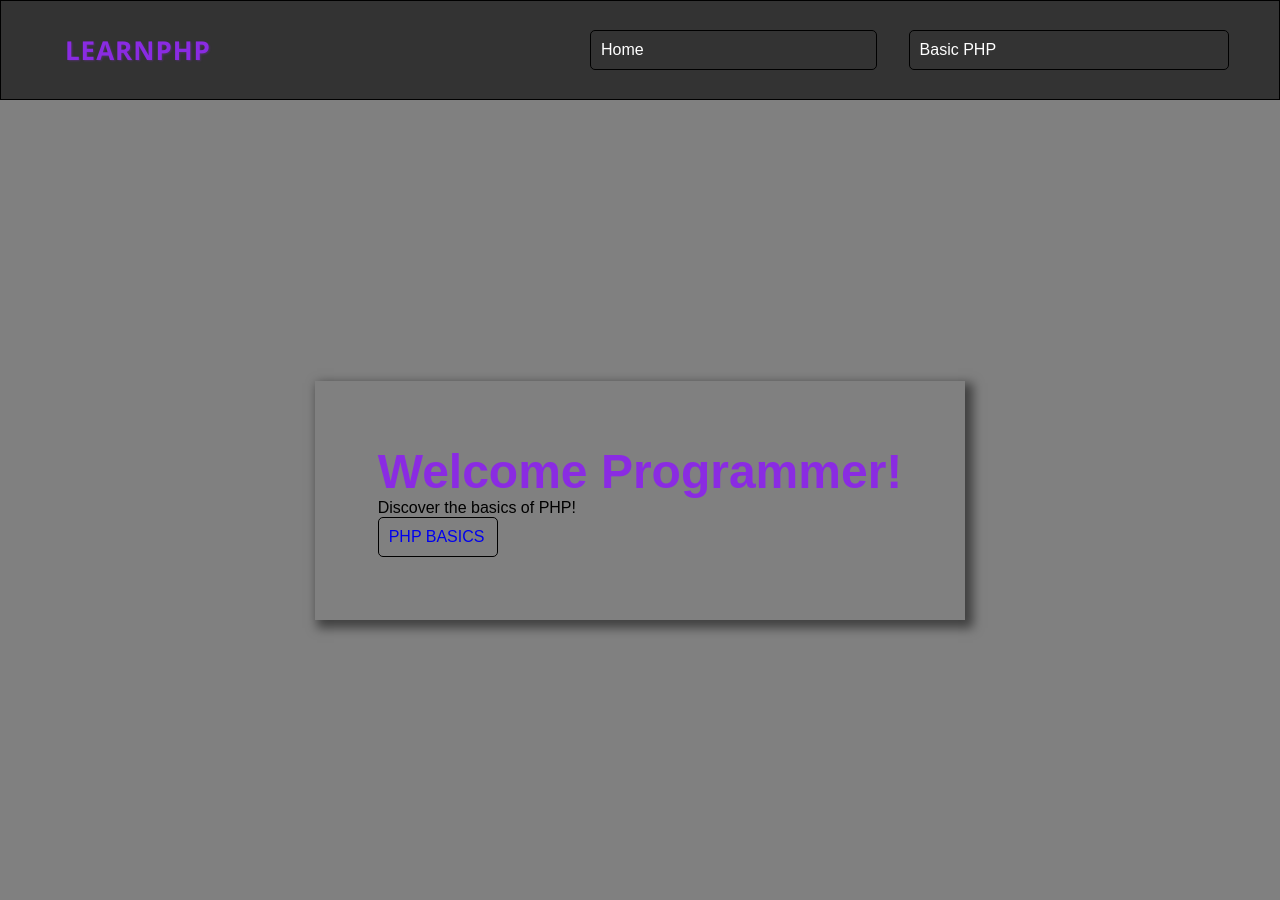
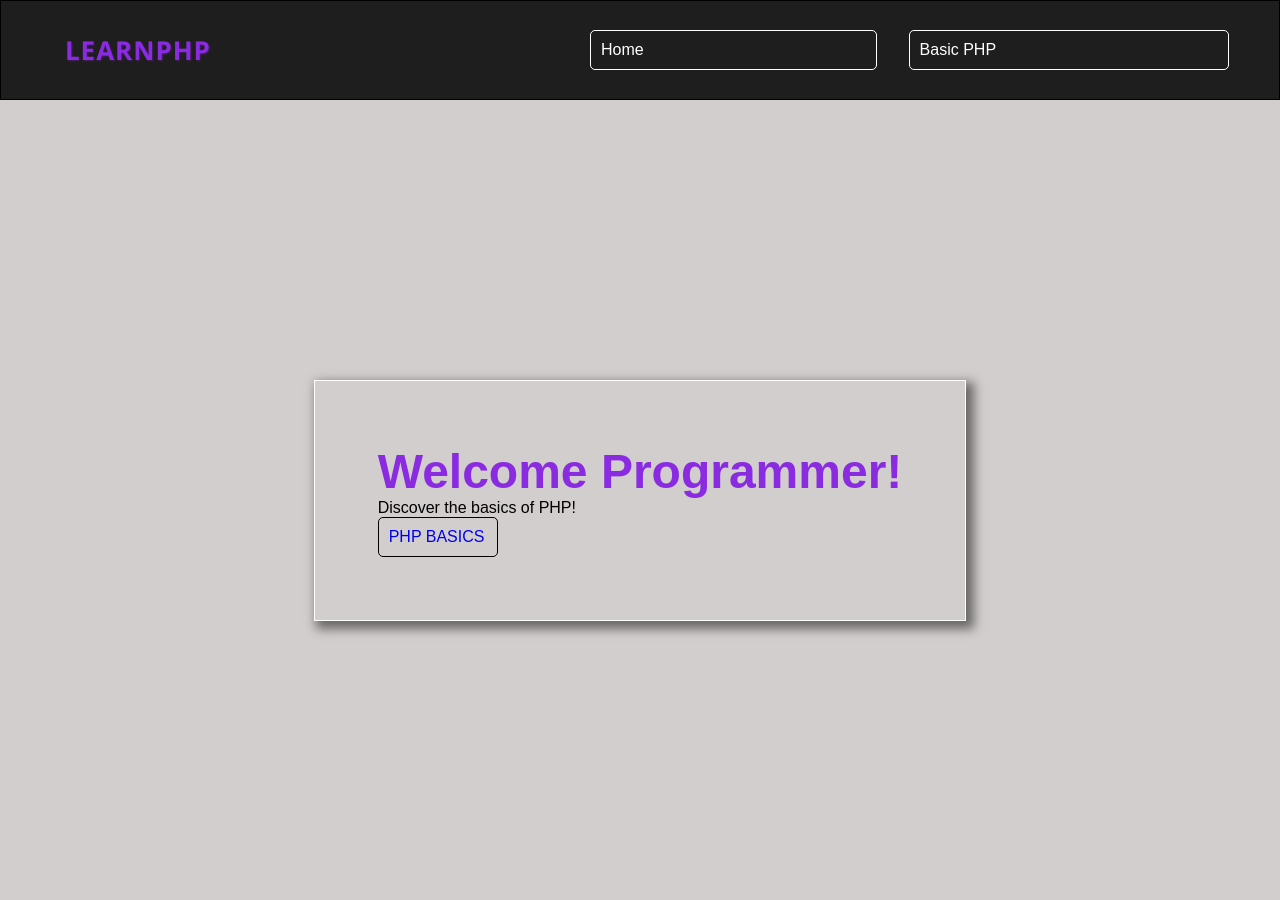
Before and after one commit to lutherdev/AD-Task-2, a PHP site: page / in a window 1280 px wide. Run offline with PHP 8.4, Linux system fonts and the light colour scheme.

Commit message:
style (landing page): changed the theme color of the page

```diff
--- a/assets/css/example.css
+++ b/assets/css/example.css
@@ -6,7 +6,7 @@
 
 body {
     font-family: Arial, Helvetica, sans-serif;
-    background-color: gray;
+    background-color: rgb(211, 206, 206);
     color: black;
 }
 
@@ -17,7 +17,7 @@ body {
     border: 1px solid black;
     width: 100%;
     height: 100px;
-    background-color: #333;
+    background-color: #1f1e1e;
     align-items:center;
 }
 
@@ -40,18 +40,18 @@ body {
     width: 50%;
 }
 
+#navbar .buttons a{
+    color: white;
+    text-decoration: none;
+    border: 1px solid rgb(255, 255, 255);
+    flex-grow: 1;
+}
+
 .btn{
     padding: 10px;
     border: 1px solid black;
     border-radius: 5px;
     text-decoration: none;
-}
-
-#navbar .buttons a{
-    color: white;
-    text-decoration: none;
-    border: 1px solid black;
-    flex-grow: 1;
 }
 
 #navbar .buttons a:hover{
@@ -73,8 +73,9 @@ body {
     display: flex;
     flex-direction: column;
     padding: 5%;
-    /*border: 1px solid black;*/
+    border: 1px solid rgb(254, 254, 254);
     box-shadow: 5px 5px 10px 3px #00000080;
+    background-color: transparent;
 }
 
 #hero-text h1{
```
